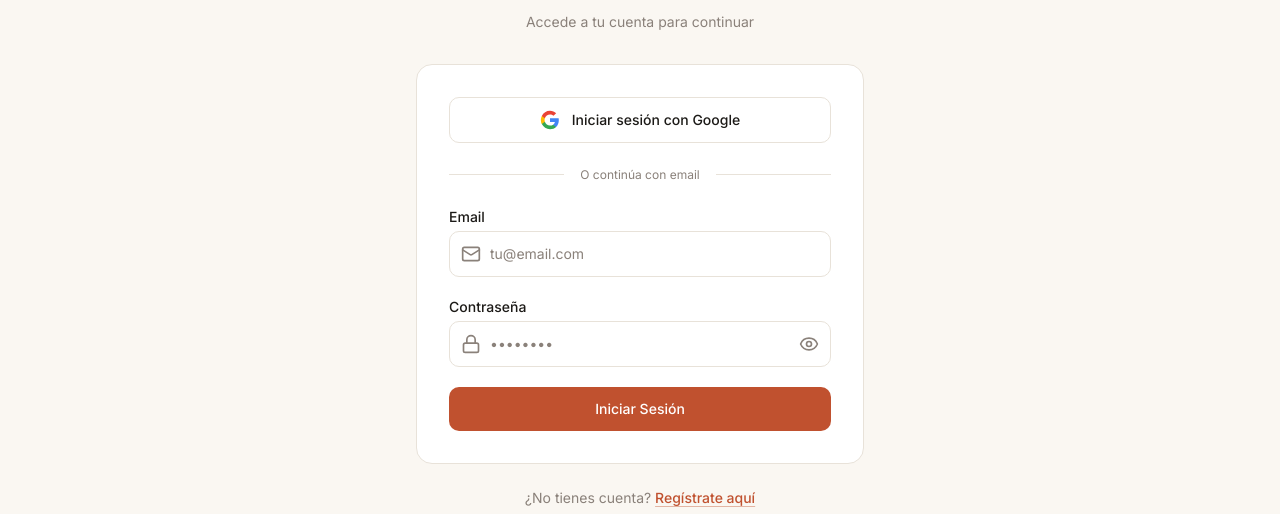
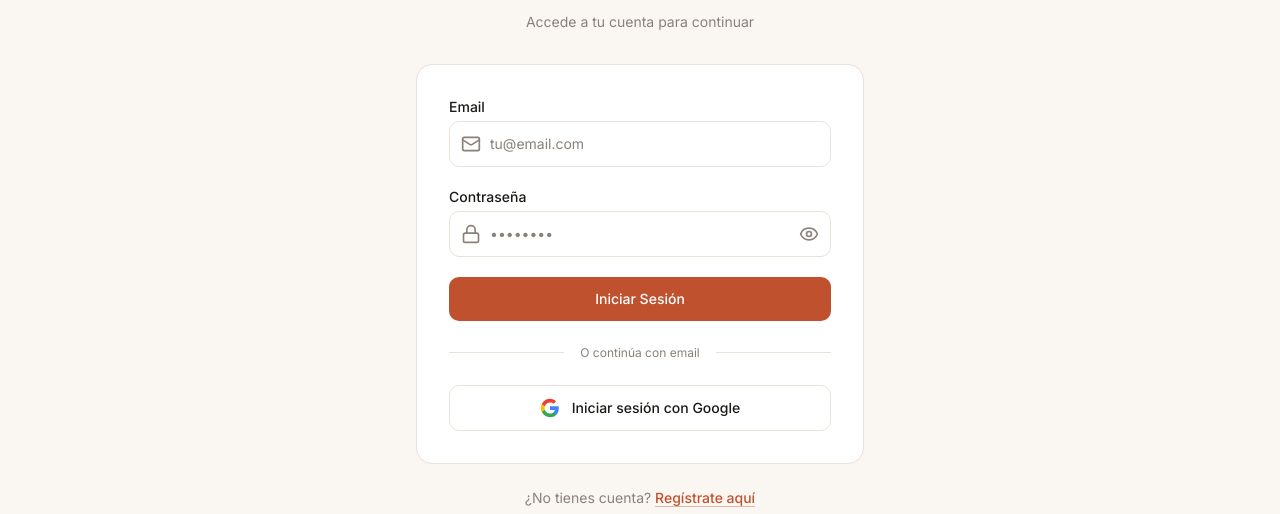
Before and after one commit to ibonmb151/asociacion-diseno, a Next.js app: page /auth/login in a window 1280 px wide. Shown: the part 227-741 px from the top of the page. Built offline with nearby package versions, Linux system fonts and the light colour scheme; no server answers; a web font is replaced by a local one.

Commit message:
fix: login form now includes callbackUrl and uses window.location.href for reload
- Add missing callbackUrl to signIn call
- Use window.location.href for full page reload after auth
- Handle undefined signIn result gracefully
- Extract login-form.tsx as separate client component

```diff
--- /dev/null
+++ b/src/app/auth/login/login-form.tsx
@@ -0,0 +1,117 @@
+"use client"
+
+import { useState } from "react"
+import { Mail, Lock, Eye, EyeOff } from "lucide-react"
+import { signIn } from "next-auth/react"
+
+interface Props {
+  callbackUrl: string
+}
+
+export function LoginForm({ callbackUrl }: Props) {
+  const [email, setEmail] = useState("")
+  const [password, setPassword] = useState("")
+  const [showPassword, setShowPassword] = useState(false)
+  const [isLoading, setIsLoading] = useState(false)
+  const [error, setError] = useState<string | null>(null)
+
+  async function handleSubmit(e: React.FormEvent) {
+    e.preventDefault()
+    setIsLoading(true)
+    setError(null)
+
+    try {
+      const result = await signIn("credentials", {
+        email,
+        password,
+        redirect: false,
+        callbackUrl,
+      })
+
+      if (result?.error) {
+        setError("Email o contraseña incorrectos.")
+        setIsLoading(false)
+        return
+      }
+
+      if (result?.ok || result?.url) {
+        window.location.href = result.url ?? callbackUrl
+      } else {
+        window.location.href = callbackUrl
+      }
+    } catch {
+      setError("Error de conexión. Intenta de nuevo.")
+      setIsLoading(false)
+    }
+  }
+
+  return (
+    <form onSubmit={handleSubmit} className="space-y-5">
+      {error && (
+        <div className="mb-4 rounded-md bg-danger-bg px-4 py-3 text-sm text-danger">
+          {error}
+        </div>
+      )}
+
+      <div>
+        <label htmlFor="email" className="block text-sm font-medium text-fg">
+          Email
+        </label>
+        <div className="relative mt-1">
+          <div className="pointer-events-none absolute inset-y-0 left-0 flex items-center pl-3">
+            <Mail className="h-5 w-5 text-muted" />
+          </div>
+          <input
+            id="email"
+            name="email"
+            type="email"
+            autoComplete="email"
+            required
+            value={email}
+            onChange={e => setEmail(e.target.value)}
+            placeholder="tu@email.com"
+            className="block w-full rounded-md border border-border bg-surface py-3 pl-10 pr-3 text-sm text-fg placeholder:text-muted focus:border-accent focus:outline-none focus:ring-1 focus:ring-accent/30"
+          />
+        </div>
+      </div>
+
+      <div>
+        <label htmlFor="password" className="block text-sm font-medium text-fg">
+          Contraseña
+        </label>
+        <div className="relative mt-1">
+          <div className="pointer-events-none absolute inset-y-0 left-0 flex items-center pl-3">
+            <Lock className="h-5 w-5 text-muted" />
+          </div>
+          <input
+            id="password"
+            name="password"
+            type={showPassword ? "text" : "password"}
+            autoComplete="current-password"
+            required
+            value={password}
+            onChange={e => setPassword(e.target.value)}
+            placeholder="••••••••"
+            className="block w-full rounded-md border border-border bg-surface py-3 pl-10 pr-10 text-sm text-fg placeholder:text-muted focus:border-accent focus:outline-none focus:ring-1 focus:ring-accent/30"
+          />
+          <button
+            type="button"
+            onClick={() => setShowPassword(!showPassword)}
+            className="absolute inset-y-0 right-0 flex items-center pr-3 text-muted hover:text-fg"
+            tabIndex={-1}
+          >
+            {showPassword ? <EyeOff className="h-5 w-5" /> : <Eye className="h-5 w-5" />}
+          </button>
+        </div>
+      </div>
+
+      <button
+        type="submit"
+        disabled={isLoading}
+        className="flex w-full items-center justify-center gap-2 rounded-md bg-accent px-4 py-3 text-sm font-medium text-surface transition-all hover:bg-accent-hover disabled:cursor-not-allowed disabled:opacity-50"
+      >
+        {isLoading ? "Iniciando sesión..." : "Iniciar Sesión"}
+      </button>
+    </form>
+  )
+}
--- a/src/app/auth/login/page.tsx
+++ b/src/app/auth/login/page.tsx
@@ -1,22 +1,15 @@
 "use client";
 
-import { Suspense, useState } from "react";
-import { signIn } from "next-auth/react";
-import { useRouter, useSearchParams } from "next/navigation";
+import { Suspense } from "react";
+import { useSearchParams } from "next/navigation";
 import Link from "next/link";
 import { Mail, Lock, Eye, EyeOff, Loader2 } from "lucide-react";
+import { LoginForm } from "./login-form";
 
-function LoginForm() {
-  const router = useRouter();
+function LoginPageContent() {
   const searchParams = useSearchParams();
   const errorParam = searchParams.get("error");
   const callbackUrl = searchParams.get("callbackUrl") ?? "/dashboard";
-
-  const [email, setEmail] = useState("");
-  const [password, setPassword] = useState("");
-  const [showPassword, setShowPassword] = useState(false);
-  const [isLoading, setIsLoading] = useState(false);
-  const [error, setError] = useState<string | null>(null);
 
   const authError =
     errorParam === "CredentialsSignin"
@@ -26,44 +19,6 @@ function LoginForm() {
       : errorParam
         ? "Ocurrió un error al iniciar sesión. Intenta de nuevo."
         : null;
-
-  async function handleSubmit(e: React.FormEvent) {
-    e.preventDefault();
-    setError(null);
-    setIsLoading(true);
-
-    try {
-      const result = await signIn("credentials", {
-        email,
-        password,
-        redirect: false,
-      });
-
-      if (result?.error) {
-        setError(
-          result.error === "CredentialsSignin"
-            ? "Email o contraseña incorrectos."
-            : "Error al iniciar sesión. Intenta de nuevo.",
-        );
-        setIsLoading(false);
-        return;
-      }
-
-      if (result?.ok) {
-        setIsLoading(false);
-        router.push(callbackUrl);
-        router.refresh();
-      }
-    } catch {
-      setError("Error de conexión. Intenta de nuevo.");
-      setIsLoading(false);
-    }
-  }
-
-  async function handleGoogleLogin() {
-    setIsLoading(true);
-    await signIn("google", { callbackUrl });
-  }
 
   return (
     <div className="flex min-h-[calc(100vh-4rem)] items-center justify-center bg-bg px-4 py-12 sm:px-6 lg:px-8">
@@ -86,39 +41,14 @@ function LoginForm() {
 
         {/* Card */}
         <div className="mt-8 rounded-lg border border-border bg-surface p-8">
-          {(authError || error) && (
+          {authError && (
             <div className="mb-6 rounded-md bg-danger-bg px-4 py-3 text-sm text-danger">
-              {authError || error}
+              {authError}
             </div>
           )}
 
-          {/* Google Login */}
-          <button
-            type="button"
-            onClick={handleGoogleLogin}
-            disabled={isLoading}
-            className="flex w-full items-center justify-center gap-3 rounded-md border border-border bg-surface px-4 py-3 text-sm font-medium text-fg transition-all hover:bg-primary-50 disabled:cursor-not-allowed disabled:opacity-50"
-          >
-            <svg className="h-5 w-5" viewBox="0 0 24 24">
-              <path
-                d="M22.56 12.25c0-.78-.07-1.53-.2-2.25H12v4.26h5.92a5.06 5.06 0 0 1-2.2 3.32v2.77h3.57c2.08-1.92 3.28-4.74 3.28-8.1z"
-                fill="#4285F4"
-              />
-              <path
-                d="M12 23c2.97 0 5.46-.98 7.28-2.66l-3.57-2.77c-.98.66-2.23 1.06-3.71 1.06-2.86 0-5.29-1.93-6.16-4.53H2.18v2.84C3.99 20.53 7.7 23 12 23z"
-                fill="#34A853"
-              />
-              <path
-                d="M5.84 14.09c-.22-.66-.35-1.36-.35-2.09s.13-1.43.35-2.09V7.07H2.18C1.43 8.55 1 10.22 1 12s.43 3.45 1.18 4.93l2.85-2.22.81-.62z"
-                fill="#FBBC05"
-              />
-              <path
-                d="M12 5.38c1.62 0 3.06.56 4.21 1.64l3.15-3.15C17.45 2.09 14.97 1 12 1 7.7 1 3.99 3.47 2.18 7.07l3.66 2.84c.87-2.6 3.3-4.53 6.16-4.53z"
-                fill="#EA4335"
-              />
-            </svg>
-            Iniciar sesión con Google
-          </button>
+          {/* Login Form */}
+          <LoginForm callbackUrl={callbackUrl} />
 
           {/* Divider */}
           <div className="relative my-6">
@@ -132,85 +62,8 @@ function LoginForm() {
             </div>
           </div>
 
-          {/* Login Form */}
-          <form onSubmit={handleSubmit} className="space-y-5">
-            <div>
-              <label
-                htmlFor="email"
-                className="block text-sm font-medium text-fg"
-              >
-                Email
-              </label>
-              <div className="relative mt-1">
-                <div className="pointer-events-none absolute inset-y-0 left-0 flex items-center pl-3">
-                  <Mail className="h-5 w-5 text-muted" />
-                </div>
-                <input
-                  id="email"
-                  name="email"
-                  type="email"
-                  autoComplete="email"
-                  required
-                  value={email}
-                  onChange={(e) => setEmail(e.target.value)}
-                  placeholder="tu@email.com"
-                  className="block w-full rounded-md border border-border bg-surface py-3 pl-10 pr-3 text-sm text-fg placeholder:text-muted focus:border-accent focus:outline-none focus:ring-1 focus:ring-accent/30"
-                />
-              </div>
-            </div>
-
-            <div>
-              <label
-                htmlFor="password"
-                className="block text-sm font-medium text-fg"
-              >
-                Contraseña
-              </label>
-              <div className="relative mt-1">
-                <div className="pointer-events-none absolute inset-y-0 left-0 flex items-center pl-3">
-                  <Lock className="h-5 w-5 text-muted" />
-                </div>
-                <input
-                  id="password"
-                  name="password"
-                  type={showPassword ? "text" : "password"}
-                  autoComplete="current-password"
-                  required
-                  value={password}
-                  onChange={(e) => setPassword(e.target.value)}
-                  placeholder="••••••••"
-                  className="block w-full rounded-md border border-border bg-surface py-3 pl-10 pr-10 text-sm text-fg placeholder:text-muted focus:border-accent focus:outline-none focus:ring-1 focus:ring-accent/30"
-                />
-                <button
-                  type="button"
-                  onClick={() => setShowPassword(!showPassword)}
-                  className="absolute inset-y-0 right-0 flex items-center pr-3 text-muted hover:text-fg"
-                  tabIndex={-1}
-                >
-                  {showPassword ? (
-                    <EyeOff className="h-5 w-5" />
-                  ) : (
-                    <Eye className="h-5 w-5" />
-                  )}
-                </button>
-              </div>
-            </div>
-
-            <button
-              type="submit"
-              disabled={isLoading}
-              className="flex w-full items-center justify-center gap-2 rounded-md bg-accent px-4 py-3 text-sm font-medium text-surface transition-all hover:bg-accent-hover disabled:cursor-not-allowed disabled:opacity-50"
-            >
-              {isLoading ? (
-                <>
-                  <Loader2 className="h-5 w-5 animate-spin" />
-                  Iniciando sesión...
-                </>
-              ) : (
-                "Iniciar Sesión"
-              )}
-            </button>
-          </form>
+          {/* Google Login */}
+          <GoogleLoginButton callbackUrl={callbackUrl} />
         </div>
 
         {/* Register link */}
@@ -228,6 +81,38 @@ function LoginForm() {
   );
 }
 
+function GoogleLoginButton({ callbackUrl }: { callbackUrl: string }) {
+  return (
+    <form action={`/api/auth/signin/google`} method="POST">
+      <input type="hidden" name="callbackUrl" value={callbackUrl} />
+      <button
+        type="submit"
+        className="flex w-full items-center justify-center gap-3 rounded-md border border-border bg-surface px-4 py-3 text-sm font-medium text-fg transition-all hover:bg-primary-50"
+      >
+        <svg className="h-5 w-5" viewBox="0 0 24 24">
+          <path
+            d="M22.56 12.25c0-.78-.07-1.53-.2-2.25H12v4.26h5.92a5.06 5.06 0 0 1-2.2 3.32v2.77h3.57c2.08-1.92 3.28-4.74 3.28-8.1z"
+            fill="#4285F4"
+          />
+          <path
+            d="M12 23c2.97 0 5.46-.98 7.28-2.66l-3.57-2.77c-.98.66-2.23 1.06-3.71 1.06-2.86 0-5.29-1.93-6.16-4.53H2.18v2.84C3.99 20.53 7.7 23 12 23z"
+            fill="#34A853"
+          />
+          <path
+            d="M5.84 14.09c-.22-.66-.35-1.36-.35-2.09s.13-1.43.35-2.09V7.07H2.18C1.43 8.55 1 10.22 1 12s.43 3.45 1.18 4.93l2.85-2.22.81-.62z"
+            fill="#FBBC05"
+          />
+          <path
+            d="M12 5.38c1.62 0 3.06.56 4.21 1.64l3.15-3.15C17.45 2.09 14.97 1 12 1 7.7 1 3.99 3.47 2.18 7.07l3.66 2.84c.87-2.6 3.3-4.53 6.16-4.53z"
+            fill="#EA4335"
+          />
+        </svg>
+        Iniciar sesión con Google
+      </button>
+    </form>
+  );
+}
+
 export default function LoginPage() {
   return (
     <Suspense
@@ -237,7 +122,7 @@ export default function LoginPage() {
         </div>
       }
     >
-      <LoginForm />
+      <LoginPageContent />
     </Suspense>
   );
 }
```
